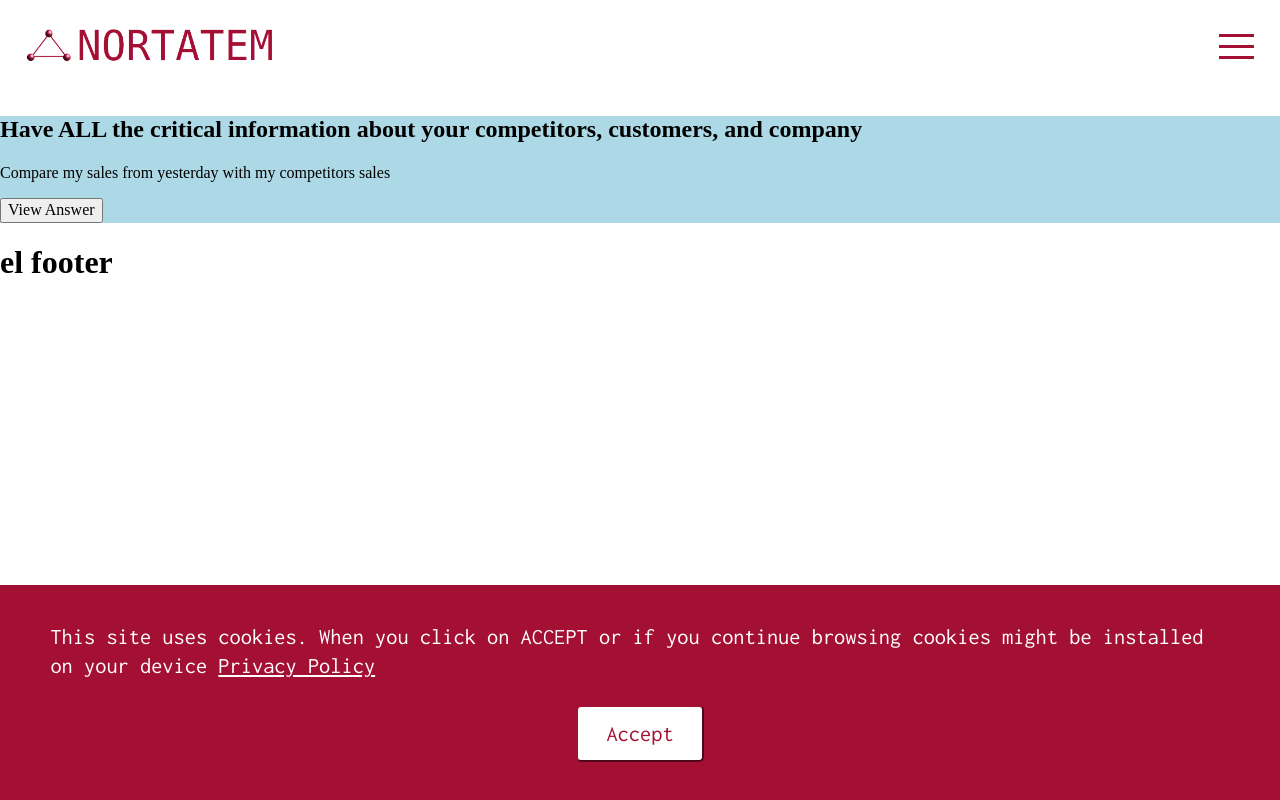
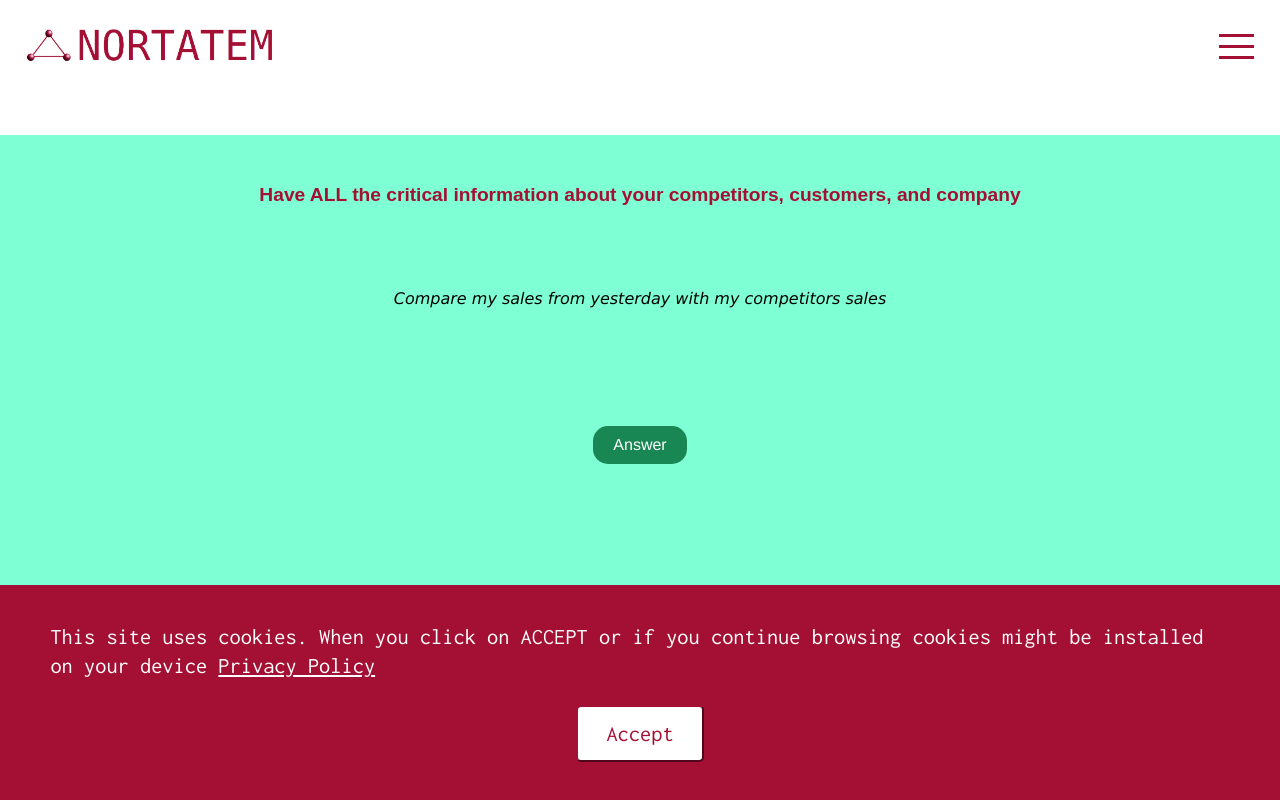
Before and after one commit to juanpablovs/nortatem_1, a Django app: page /ceos/ in a window 1280 px wide. Run offline with Django 4.2, Linux system fonts and the light colour scheme.

Commit message:
ceos wip

```diff
--- a/nrt/public/templates/public/ceos.html
+++ b/nrt/public/templates/public/ceos.html
@@ -9,20 +9,18 @@
 
 <main>
 
-    <section style="background-color: lightblue">
-        <div class="section-title">
-            <h2>{{ content.section_1.title }}</h2>
-        </div>
+    <section>
+        <h1 class="section-title">{{ content.section_1.title }}</h1>
         <div class="section-body">
             <div class="section-body-question">
                 <p>{{ content.section_1.question }}</p>
             </div>
             <div class="section-body-button">
-                <button type="button" class="generateAnswer"             data-id="ceos-section-body-answer-exhaustive"
+                <button type="button" class="btn generateAnswer"             data-id="ceos-section-body-answer-exhaustive"
                 data-answer="{{ content.section_1.answer }}">{{ content.section_1.button_text }}</button>
             </div>
             <div class="section-body-answer">
-                <p class="section-body-answer" id="ceos-section-body-answer-exhaustive"></p>
+                <p id="ceos-section-body-answer-exhaustive"></p>
             </div>
         </div>
     </section>
--- a/nrt/public/views.py
+++ b/nrt/public/views.py
@@ -31,7 +31,7 @@
             'section_1' : {
                 'title': 'Have ALL the critical information about your competitors, customers, and company',
                 'question': 'Compare my sales from yesterday with my competitors sales',
-                'button_text': 'View Answer',
+                'button_text': 'Answer',
                 'answer': 'Competitor A and B sold 582 units and 889 units at an average price of €2.79 and €2.19 respectively. Our sales were 329 units at an average price of €2.89. Based on that, would you like me to do a projection for this week?',
             },
         },
--- a/nrt/static/public/css/ceos.css
+++ b/nrt/static/public/css/ceos.css
@@ -0,0 +1,75 @@
+section { background-color: aquamarine;
+    box-sizing: border-box;
+    margin: 3% 0;
+    padding: 2% 4%;
+    min-height: 400px;
+}
+
+h1.section-title {
+    margin: 2% 0;
+    padding: 0;
+    text-align: center;
+    font-family: Arial, Helvetica, sans-serif;
+    font-size: 1.2rem;
+    color: var(--nortatem-red-no-transp);
+}
+
+.section-body {
+    margin: 0;
+    padding: 0;
+    box-sizing: border-box;
+    width: 100%;
+    display: flex;
+    flex-direction: column;
+    flex-wrap: nowrap;
+    justify-content: center;
+    align-items: center;
+}
+
+.section-body-question, .section-body-button, .section-body-answer {
+    box-sizing: border-box;
+    margin: 5% auto;
+    padding: 0;
+}
+
+.section-body-question > p {
+    margin: 0;
+    padding: 0;
+    text-align: center;
+    font-style: italic;
+    font-family: Verdana, Geneva, Tahoma, sans-serif;
+    font-size: 1rem;
+    line-height: 1.2;
+}
+
+.btn {
+    margin: 0;
+    padding: 10px 20px;
+    font-family: 'Franklin Gothic Medium', 'Arial Narrow', Arial, sans-serif;
+    font-size: 1rem;
+    text-align: center;
+    cursor: pointer;
+    outline: none;
+    color: var(--white-no-transp);
+    background-color: var(--green-no-transp);
+    border: none;
+    border-radius: 15px;
+    white-space: nowrap;
+}
+
+.btn:active {
+	transform: scale(0.9);
+}
+
+.section-body-answer > p {
+    margin: 0;
+    padding: 0;
+    text-align: center;
+    font-family: monospace, sans-serif;
+    font-size: 0.9rem;
+    line-height: 1.3;
+}
+
+@media screen and (min-width: 768px) {
+
+}
--- a/nrt/static/public/css/publicbase.css
+++ b/nrt/static/public/css/publicbase.css
@@ -18,6 +18,7 @@
 	--nortatem-red-no-transp: rgba(164, 16, 52);
 	--nortatem-red-25-transp: rgba(164, 16, 52, 0.25);
 	--white-no-transp: rgba(255, 255, 255);
+	--green-no-transp: rgba(25, 135, 84);
 }
 
 /* NAVBAR*/
--- a/nrt/static/public/js/ceos.js
+++ b/nrt/static/public/js/ceos.js
@@ -7,11 +7,17 @@
 }
 
 for (let i = 0; i < ceoButtons.length; i++) {
-    ceoButtons[i].addEventListener('click', () => {
-		typewriterEffect(
-			ceoButtons[i].getAttribute("data-id"),
-			ceoButtons[i].getAttribute("data-answer")
-		);
-		recordEvent(ceoButtons[i].getAttribute("data-id"));
-	});
+	ceoButtons[i].addEventListener(
+		"click",
+		() => {
+			typewriterEffect(
+				ceoButtons[i].getAttribute("data-id"),
+				ceoButtons[i].getAttribute("data-answer")
+			);
+			recordEvent(ceoButtons[i].getAttribute("data-id"));
+		},
+		{
+			once: true,
+		}
+	);
 }
```
